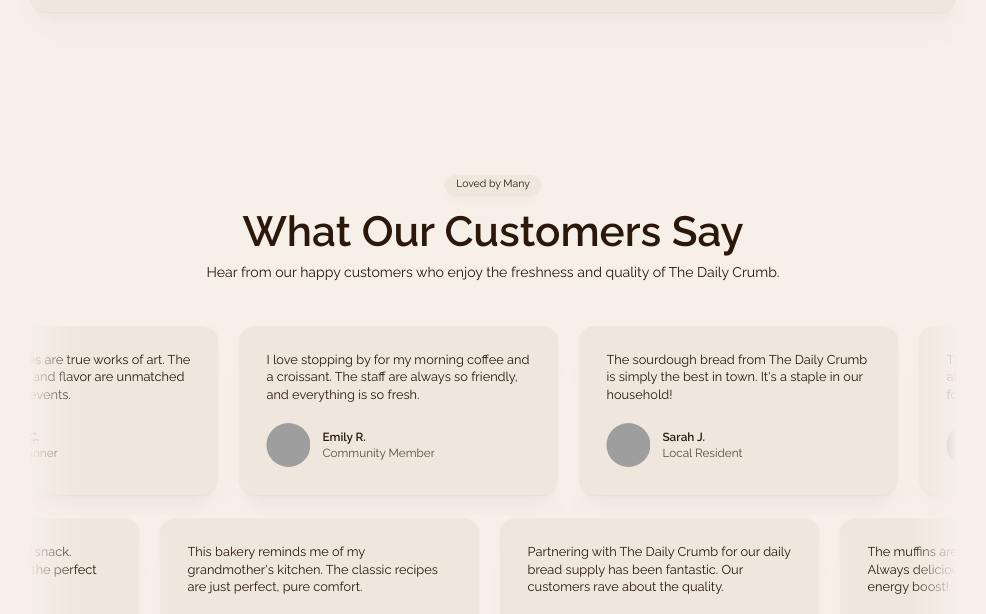
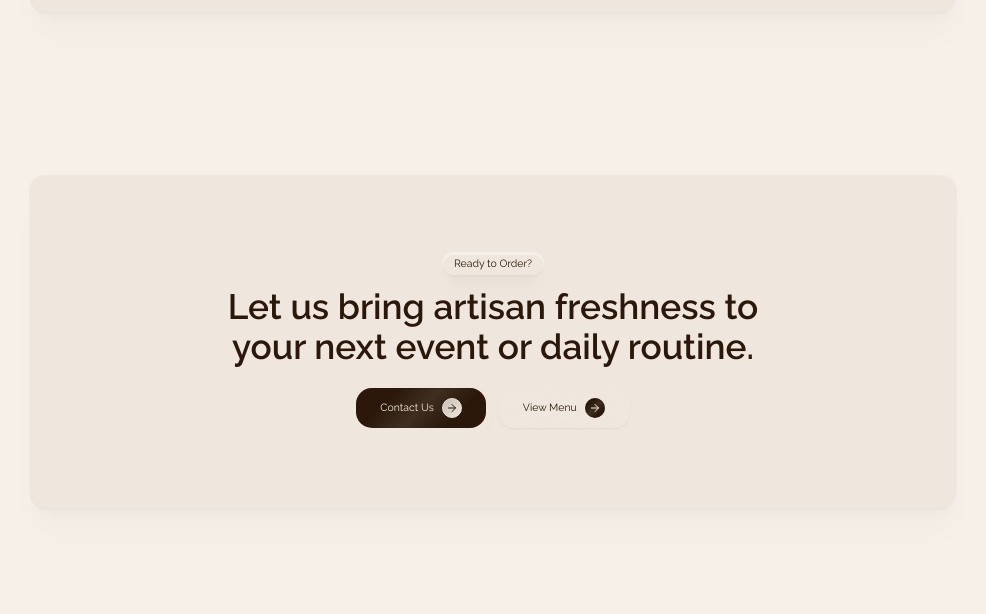
Before and after one commit to kudinDmitriyUp/8ba83457-cb74-4c87-9970-1eb5e76717a9, a React (Vite) app: page / in a window 1280 px wide. Shown: the part 4236-4850 px from the top of the page, without its empty margins (147-1133 px from the left). Built offline with nearby package versions, Linux system fonts and the light colour scheme; grey boxes are pictures that could not be loaded; a web font is replaced by a local one.

Commit message:
Bob AI: Added a prominent CTA section after the services section.

```diff
--- a/src/pages/HomePage.tsx
+++ b/src/pages/HomePage.tsx
@@ -12,13 +12,15 @@ import PartnersSection from './HomePage/sections/Partners';
 import FaqSection from './HomePage/sections/Faq';
 import ContactSection from './HomePage/sections/Contact';
 
-export default function HomePage(): React.JSX.Element {
+
+import CtaSection from './HomePage/sections/Cta';export default function HomePage(): React.JSX.Element {
   return (
     <>
       <HomeSection />
       <AboutSection />
       <ProductsSection />
       <ServicesSection />
+      <CtaSection />
       <TestimonialsSection />
       <PartnersSection />
       <FaqSection />
--- /dev/null
+++ b/src/pages/HomePage/sections/Cta.tsx
@@ -0,0 +1,17 @@
+// Created by add_section_from_catalog (ContactCta).
+
+import React from 'react';
+import ContactCta from '@/components/sections/contact/ContactCta';
+
+export default function CtaSection(): React.JSX.Element {
+  return (
+    <div data-webild-section="cta" id="cta">
+      <ContactCta
+        primaryButton={{"href":"#contact","text":"Contact Us"}}
+        secondaryButton={{"href":"#products","text":"View Menu"}}
+        text="Let us bring artisan freshness to your next event or daily routine."
+        tag="Ready to Order?"
+      />
+    </div>
+  );
+}
```
